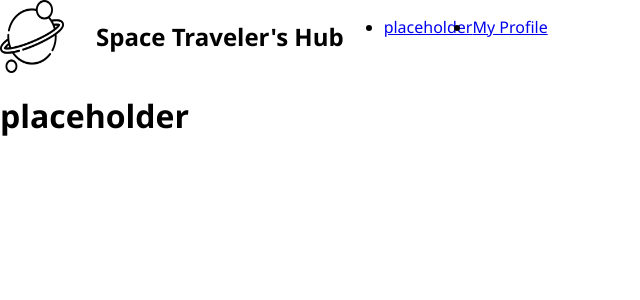
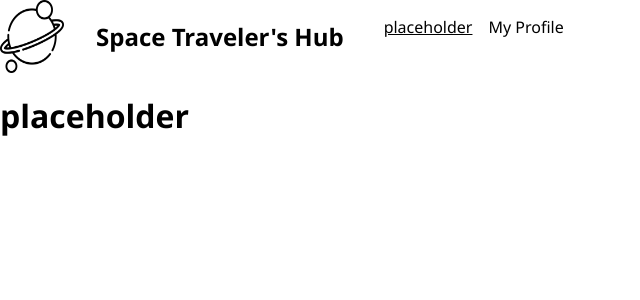
Before and after one commit to badger-99/space-travelers-hub, a React (Create React App) app: page / in a window 1280 px wide. Shown: the top 300 px of the page, without its empty margins (0-640 px from the left). Built offline with nearby package versions, Linux system fonts and the light colour scheme.

Commit message:
Add basic Navlink styling

```diff
--- a/src/App.css
+++ b/src/App.css
@@ -7,3 +7,20 @@
   display: flex;
   flex-direction: column;
 }
+
+.navLinks {
+  gap: 1rem;
+}
+
+li {
+  list-style: none;
+}
+
+.link {
+  color: inherit;
+  text-decoration: none;
+}
+
+.active {
+  text-decoration: underline;
+}
```
